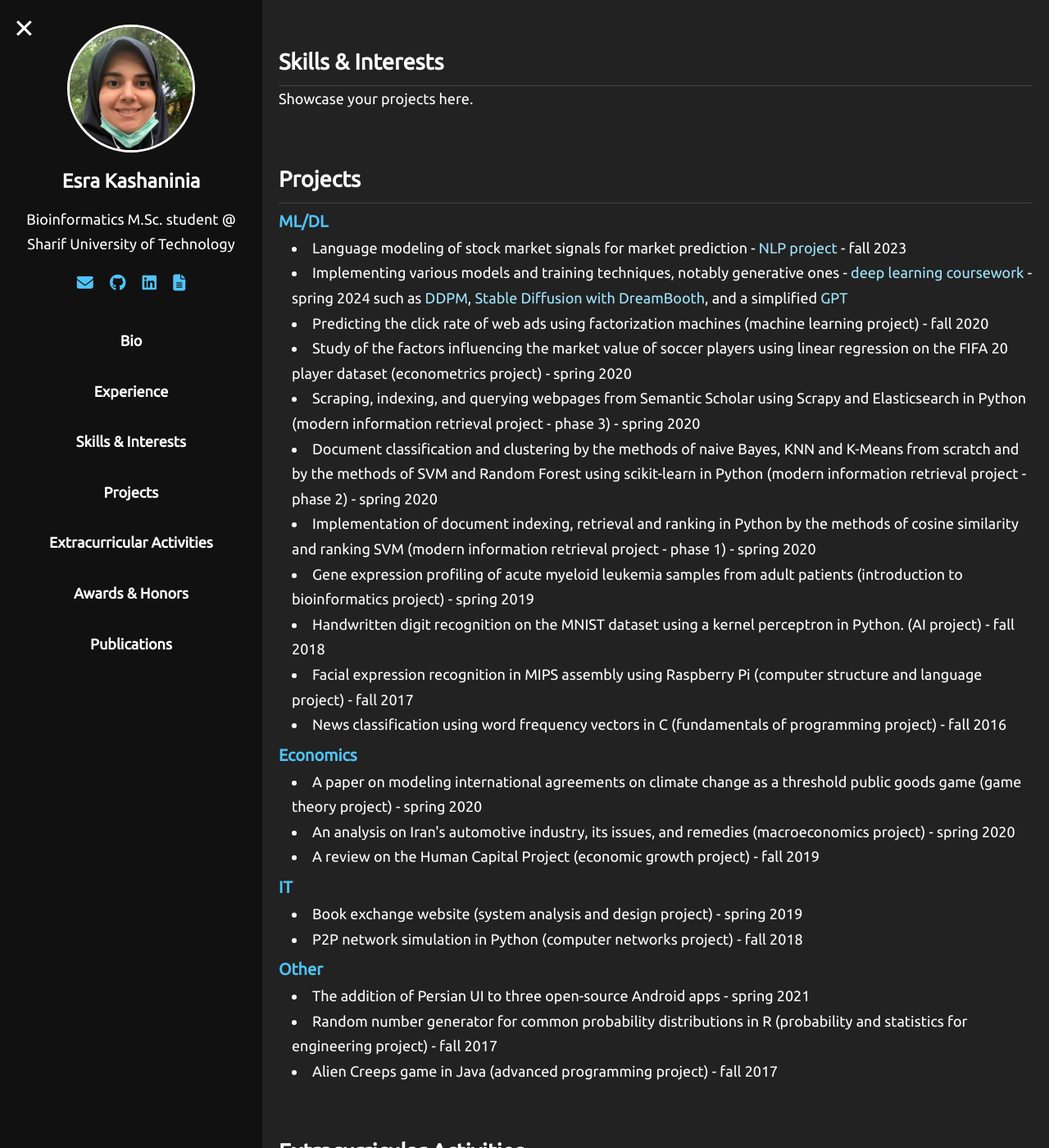
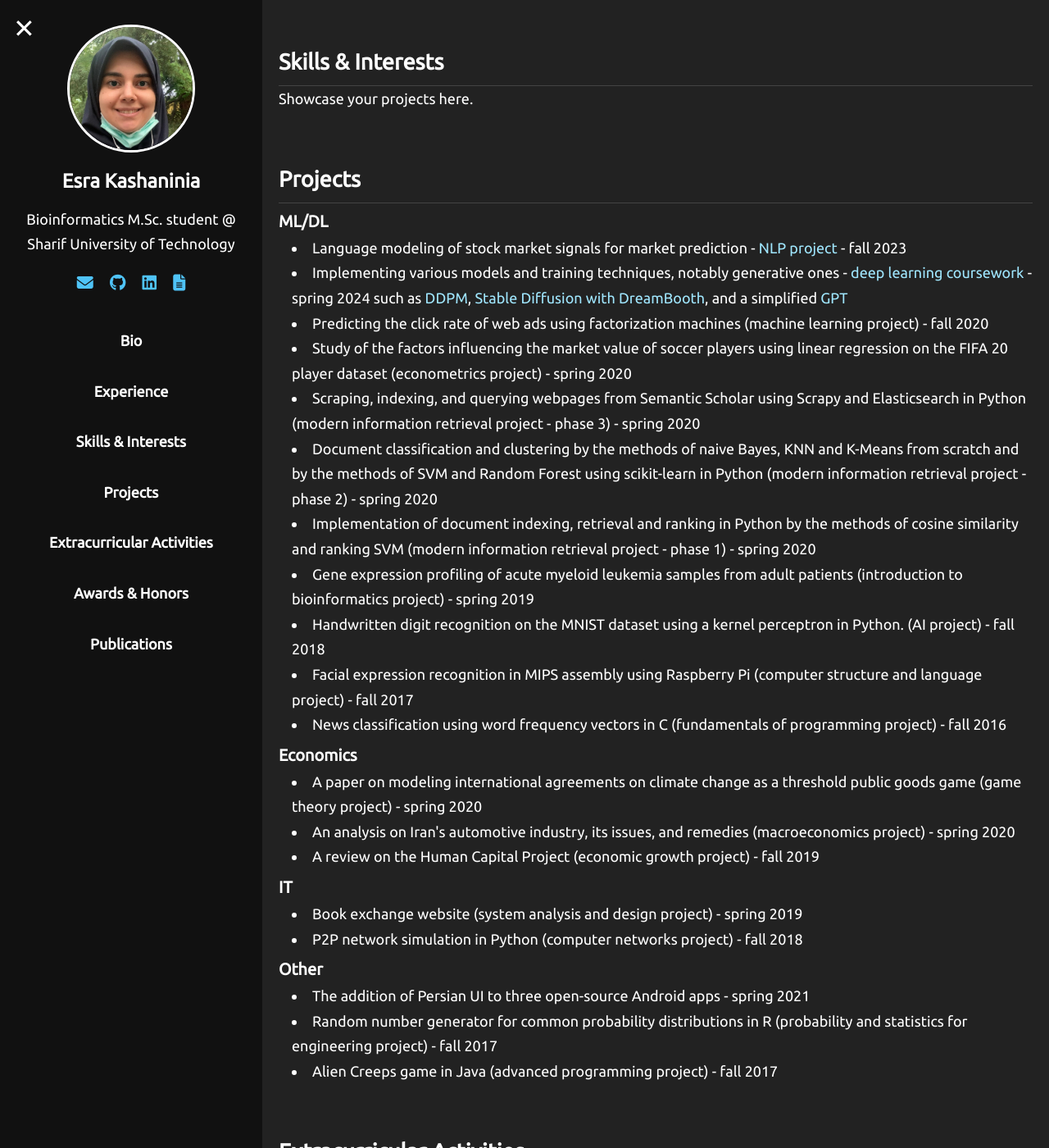
Before and after one commit to Esra-K/Esra-K.github.io, a Jekyll site: the page built from index.md, in a window 1280 px wide and 1400 px high, scrolled down 472 px. Shown: the whole window at 82% size. Built offline with Jekyll 4.4.1, drawn with Linux system fonts in a browser that asks for light colours.

Commit message:
minor changes: h3 -> white, bigger pic

```diff
--- a/assets/css/style.css
+++ b/assets/css/style.css
@@ -228,7 +228,7 @@ section h2 {
 section h3 {
   font-size: 20px;
   margin-top: 5px;
-  color: #4fc3f7;
+  color: #ffffff;
 }
 
 /* make "Esra Kashaninia" on the sidebar bigger */
@@ -340,7 +340,7 @@ If you want the image to get smaller on very narrow screens (like phones):
 */
 @media (max-width: 600px) {
   .profile-pic {
-    width: 40%;
+    width: 55%;
     max-width: 120px;
   }
 }
```
